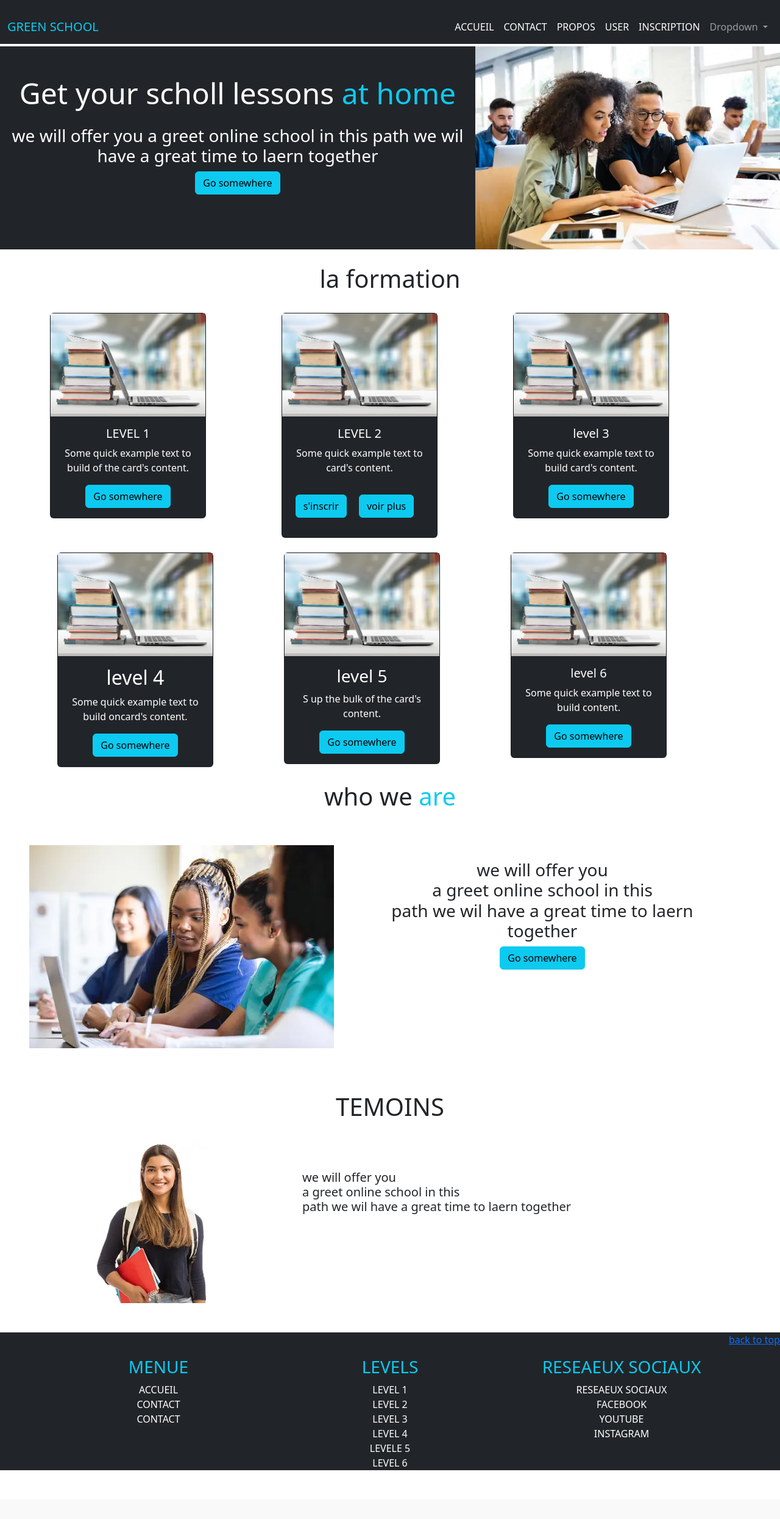
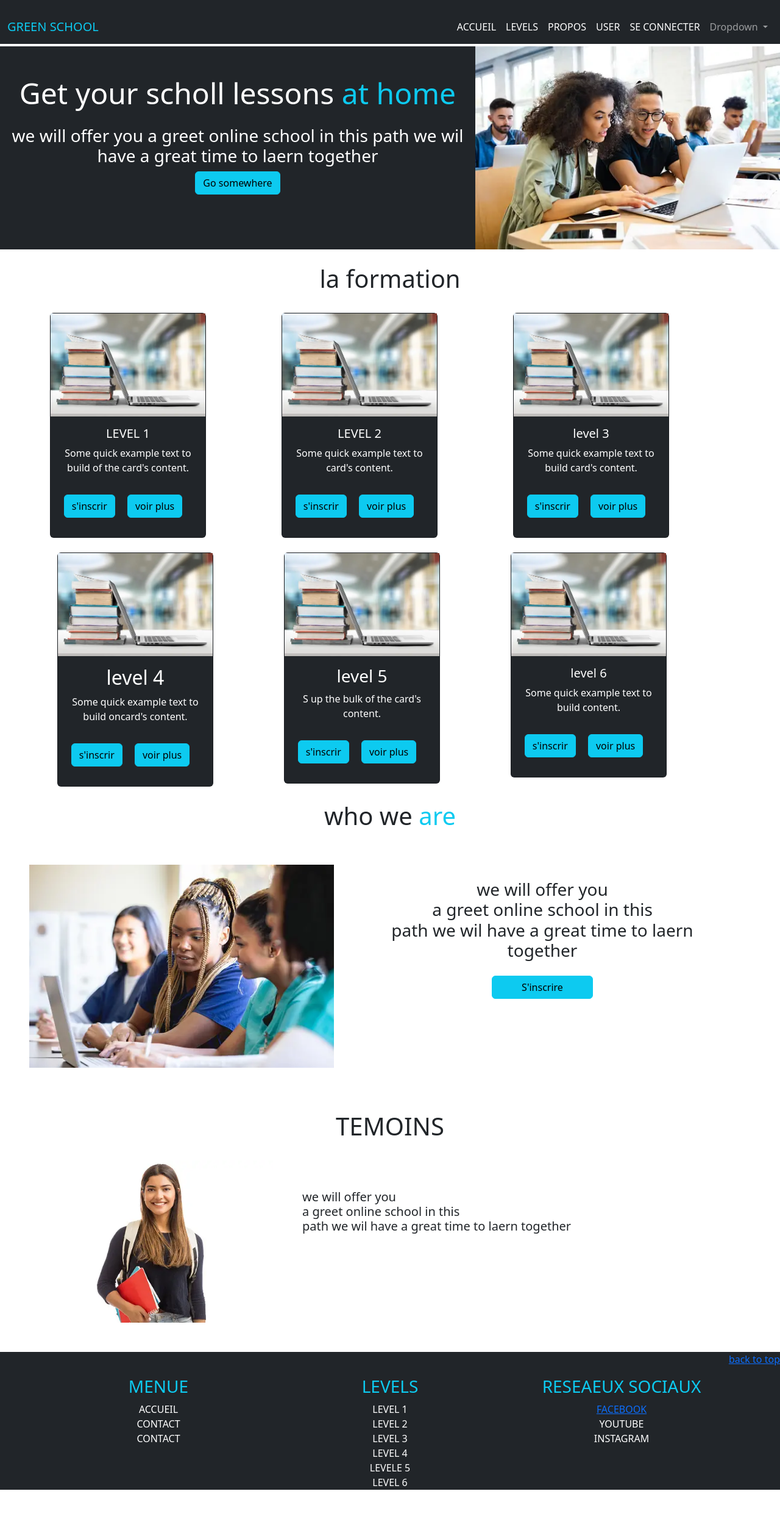
Before and after one commit to Fahmi110/flask--projet, a Flask app: page / in a window 1280 px wide. Shown: the whole page at 61% size. Before the commit the page ends 2411 px from the top, so only its background shows below. Run offline with Flask 3, Linux system fonts and the light colour scheme; some libraries are stand-ins or nearby versions.

Commit message:
creating new fils

```diff
--- a/app.py
+++ b/app.py
@@ -9,9 +9,9 @@ def index():
     return render_template('index.html')
 
 
-@app.route('/contact')
-def contact():
-    return render_template('contact.html' )
+@app.route('/levels')
+def levels():
+    return render_template('levels.html' )
 
 
 @app.route('/propos')
@@ -19,9 +19,9 @@ def propos():
     return render_template('propos.html'  )
 
 
-@app.route('/inscription')
-def inscription():
-    return render_template('inscription.html'  )
+@app.route('/se connecter')
+def   seConnecter():
+    return render_template('se connecter.html'  )
 
 
 @app.route('/user')
--- a/templates/base.html
+++ b/templates/base.html
@@ -23,7 +23,7 @@
 
               </li>
               <li class="nav-item">
-                <a class="nav-link active" aria-current="page" href="contact">CONTACT</a>
+                <a class="nav-link active" aria-current="page" href="levels">LEVELS</a>
                 <li class="nav-item">
                   <a class="nav-link active"   aria-current="page"href="propos">PROPOS</a>
                   <li class="nav-item">
@@ -34,7 +34,7 @@
 
 
               <li class="nav-item">
-                <a class="nav-link active" aria-current="page" href="inscription">INSCRIPTION</a>
+                <a class="nav-link active" aria-current="page" href="se connecter">SE CONNECTER</a>
             </li>
               <li class="nav-item dropdown">
                 <a class="nav-link dropdown-toggle" href="#" role="button" data-bs-toggle="dropdown" aria-expanded="false">
--- a/templates/index.html
+++ b/templates/index.html
@@ -13,6 +13,7 @@
      path we wil have a great time to laern together</h3>
 <!-- <img src= "{{url_for('static', filename='images/img.png')}}" alt="images" width="700"> -->
 <a href="#" class="btn btn-info">Go somewhere</a>
+
 </div>
 
 <img class="" src= "{{url_for('static', filename='images/home.webp')}}" alt="images" width="500">
@@ -31,7 +32,9 @@
                     <div class="card-body">
                       <h5 class="card-title">LEVEL 1</h5>
                       <p class="card-text">Some quick example text to build  of the card's content.</p>
-                      <a href="#" class="btn btn-info">Go somewhere</a>
+                      <a href="#" class="btn btn-info">s'inscrir</a>
+                      <a href="#" class="btn btn-info m-3">voir plus</a>
+
                     </div>
                   </div>
                </div>
@@ -58,7 +61,8 @@
                     <div class="card-body">
                       <h5 class="card-title">level 3</h5>
                       <p class="card-text">Some quick example text to build card's content.</p>
-                      <a href="#" class="btn btn-info">Go somewhere</a>
+                      <a href="#" class="btn btn-info">s'inscrir</a>
+                      <a href="#" class="btn btn-info m-3">voir plus</a>
                     </div>
                   </div>
 
@@ -76,7 +80,8 @@
                          <div class="card-body">
                            <h2 class="card-title">level 4</h3>
                            <p class="card-text">Some quick example text to build oncard's content.</p>
-                           <a href="#" class="btn btn-info">Go somewhere</a>
+                           <a href="#" class="btn btn-info">s'inscrir</a>
+                      <a href="#" class="btn btn-info m-3">voir plus</a>
                          </div>
                        </div>
                     </div>
@@ -88,7 +93,8 @@
                          <div class="card-body">
                            <h3 class="card-title">level 5</h3>
                            <p class="card-text">S up the bulk of the card's content.</p>
-                           <a href="#" class="btn btn-info">Go somewhere</a>
+                           <a href="#" class="btn btn-info">s'inscrir</a>
+                      <a href="#" class="btn btn-info m-3">voir plus</a>
                          </div>
                        </div>
 
@@ -101,7 +107,8 @@
                          <div class="card-body">
                            <h5 class="card-title">level 6</h5>
                            <p class="card-text">Some quick example text to build  content.</p>
-                           <a href="#" class="btn btn-info">Go somewhere</a>
+                           <a href="#" class="btn btn-info">s'inscrir</a>
+                           <a href="#" class="btn btn-info m-3">voir plus</a>
                          </div>
                        </div>
 
@@ -117,7 +124,7 @@
 
      <h3 class="mt-4 px-5 " >we will offer you<br >a greet online school in this<br>
           path we wil have a great time to laern together</h3>
-          <a href="#" class="btn btn-info">Go somewhere</a>
+          <a href="#" class="btn btn-info px-5 mt-3">S'inscrire</a>
      </div>
 
 
@@ -165,8 +172,8 @@ back to top
      <div class="col" >LEVEL 6</div>
    </div>
 
-   <div class="col"><H3 class="text-info"> RESEAEUX SOCIAUX</H3> RESEAEUX SOCIAUX
-     <div class="col" >FACEBOOK</div>
+   <div class="col"><H3 class="text-info"> RESEAEUX SOCIAUX</H3>
+     <a href="user.html"><div class="col" >FACEBOOK</div></a>
      <div class="col" >YOUTUBE</div>
      <div class="col" >INSTAGRAM</div>
    </div>
--- a/templates/propos.html
+++ b/templates/propos.html
@@ -17,7 +17,7 @@ officiis illum totam. Praesentium <br>sint rerum quis voluptatibus necessitatibu
     </div>
     <div class="card-body text-center mt-3">
 
-      <a href="#" class="btn btn-info">s'inscrir</a>
+      <a href="#" class="btn btn-info px-5 text-black">s'inscrir</a>
     </div>
 
   </div>
@@ -69,7 +69,7 @@ officiis illum totam. Praesentium <br>sint rerum quis voluptatibus necessitatibu
           <div class="col" >LEVEL 6</div>
         </div>
 
-        <div class="col"><H3 class="text-info"> RESEAEUX SOCIAUX</H3> RESEAEUX SOCIAUX
+        <div class="col"><H3 class="text-info"> RESEAEUX SOCIAUX</H3>
           <div class="col" >FACEBOOK</div>
           <div class="col" >YOUTUBE</div>
           <div class="col" >INSTAGRAM</div>
--- a/templates/user.html
+++ b/templates/user.html
@@ -3,7 +3,7 @@
 
 
 {% block main %}
-<h1 class="text-start mt-5 px-5 text-info">s'inscrier</h1>
+<h1 class="text-start mt-5 px-5 text-info">s'inscrire</h1>
 <div class="container d-flex justify-content-end align-items-center">
 <!-- <h2 class="text-center"> we will teach you everything on tech<h2>
 <h2 class="text-center" > and so easy</h2> -->
@@ -34,7 +34,7 @@
       <input type="checkbox" class="form-check-input" id="exampleCheck1">
       <label class="form-check-label" for="exampleCheck1">Check me out</label>
     </div>
-    <button type="submit" class="btn btn-primary">Submit</button>
+    <button type="submit" class="btn btn-info px-5">Submit</button>
 
   </form>
 
```
Also changed, not shown: templates/contact.html (deleted, +0 -11 lines), templates/inscription.html (deleted, +0 -54 lines), templates/levels.html (added, +40 -0 lines), templates/se connecter.html (added, +45 -0 lines), static/css/style.css (line endings or trailing spaces).
